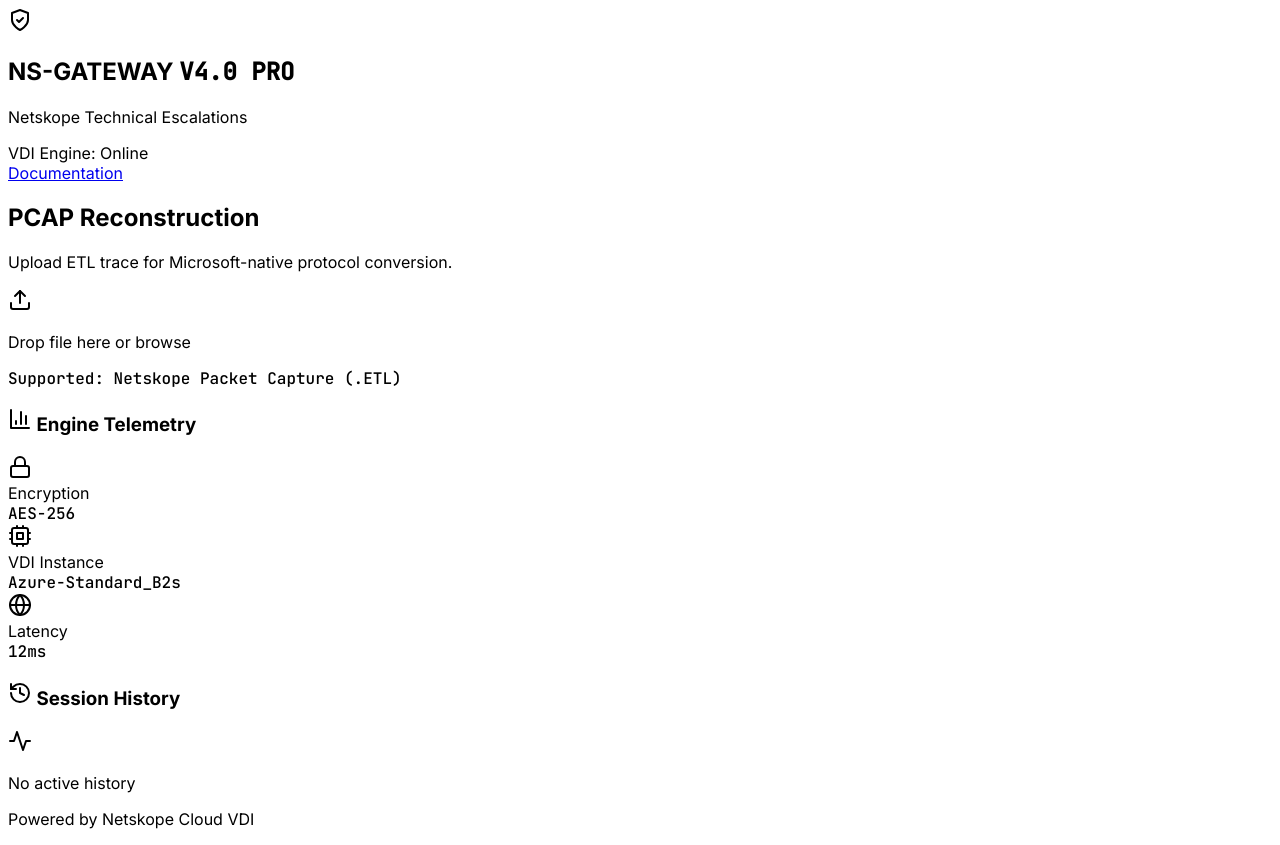
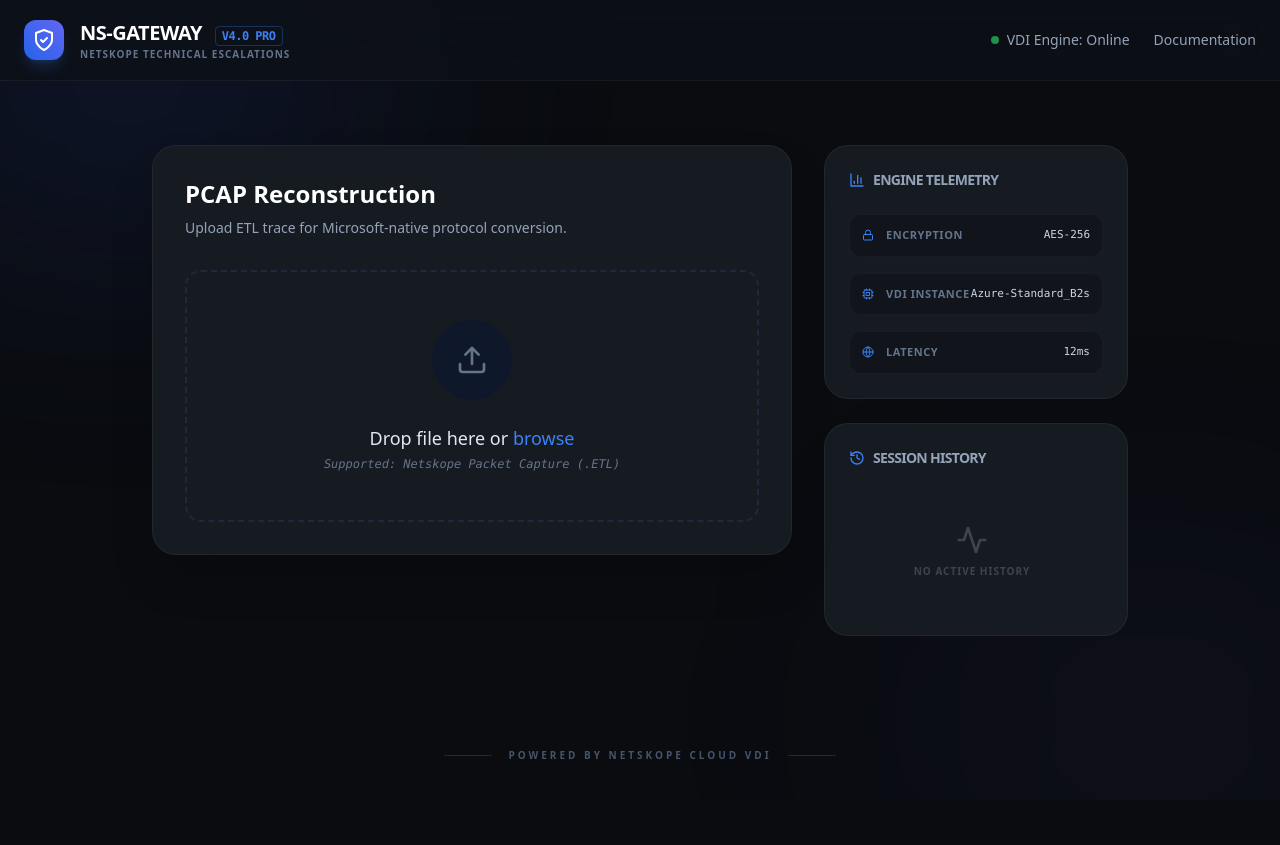
Before and after one commit to rashidaminbuhroo-ux/etl-converter-ui, a React (Create React App) app: page / in a window 1280 px wide. After the commit the page ends 811 px from the top, so only its background shows below. Built offline with nearby package versions, Linux system fonts and the light colour scheme.

Commit message:
Update index.css

```diff
--- a/src/index.css
+++ b/src/index.css
@@ -1,31 +1,33 @@
+@tailwind base;
+@tailwind components;
+@tailwind utilities;
+
 @import url('https://fonts.googleapis.com/css2?family=Inter:wght@400;600;700;800&family=JetBrains+Mono:wght@500&display=swap');
 
-body {
-  font-family: 'Inter', sans-serif;
+:root {
+  --cyber-blue: #00f0ff;
+  --cyber-purple: #b026ff;
 }
 
-.font-mono {
-  font-family: 'JetBrains Mono', monospace;
+body {
+  margin: 0;
+  font-family: 'Inter', -apple-system, sans-serif;
+  background-color: #0a0c10; /* Force dark background */
+  color: #f8fafc;
+  -webkit-font-smoothing: antialiased;
 }
 
-.custom-scrollbar::-webkit-scrollbar {
-  width: 4px;
+/* Custom Scrollbar for Session History */
+::-webkit-scrollbar {
+  width: 6px;
 }
-
-.custom-scrollbar::-webkit-scrollbar-track {
-  background: transparent;
+::-webkit-scrollbar-track {
+  background: #0d1117;
 }
-
-.custom-scrollbar::-webkit-scrollbar-thumb {
-  background: #21262d;
+::-webkit-scrollbar-thumb {
+  background: #30363d;
   border-radius: 10px;
 }
-
-.custom-scrollbar::-webkit-scrollbar-thumb:hover {
-  background: #30363d;
+::-webkit-scrollbar-thumb:hover {
+  background: #00f0ff;
 }
-
-.cyber-bg {
-  background-image: radial-gradient(#ffffff05 1px, transparent 1px);
-  background-size: 40px 40px;
-}
```
